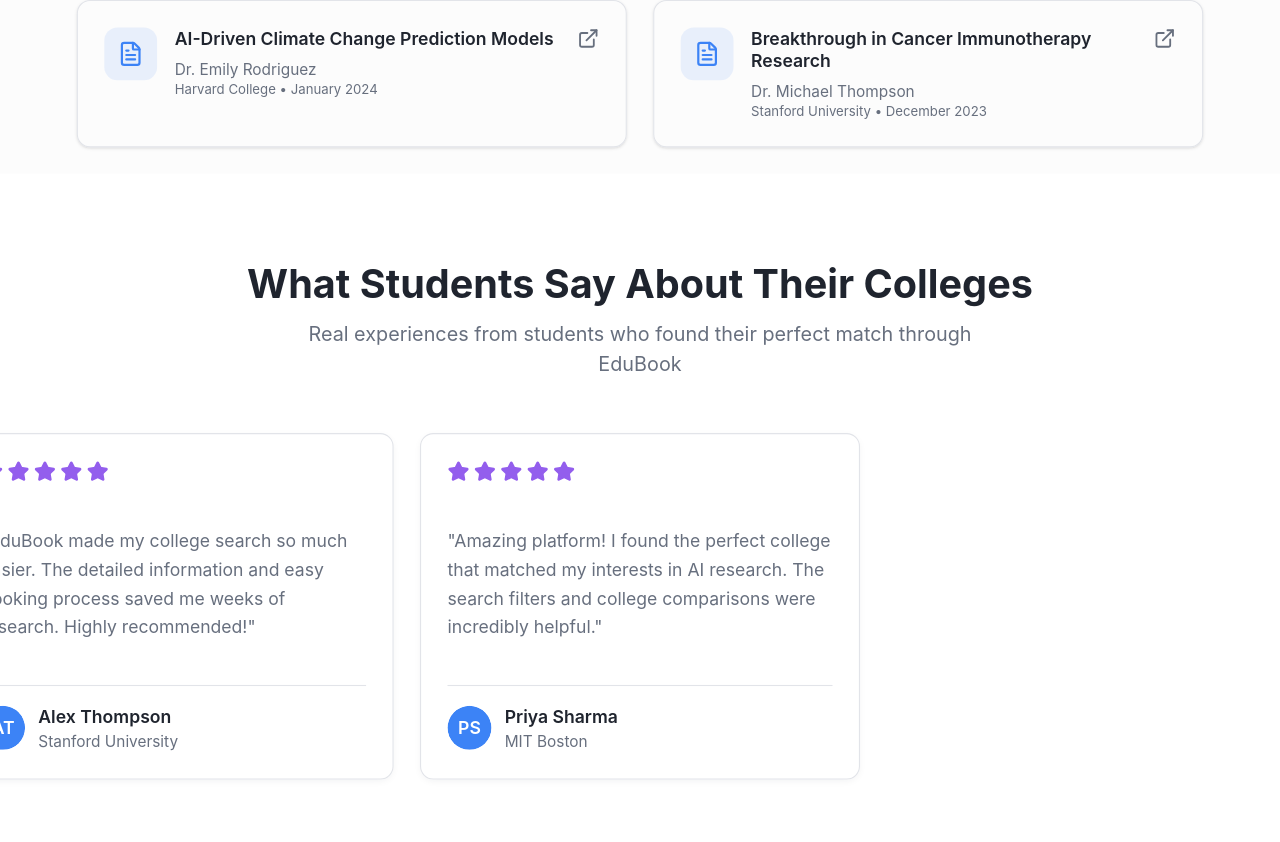
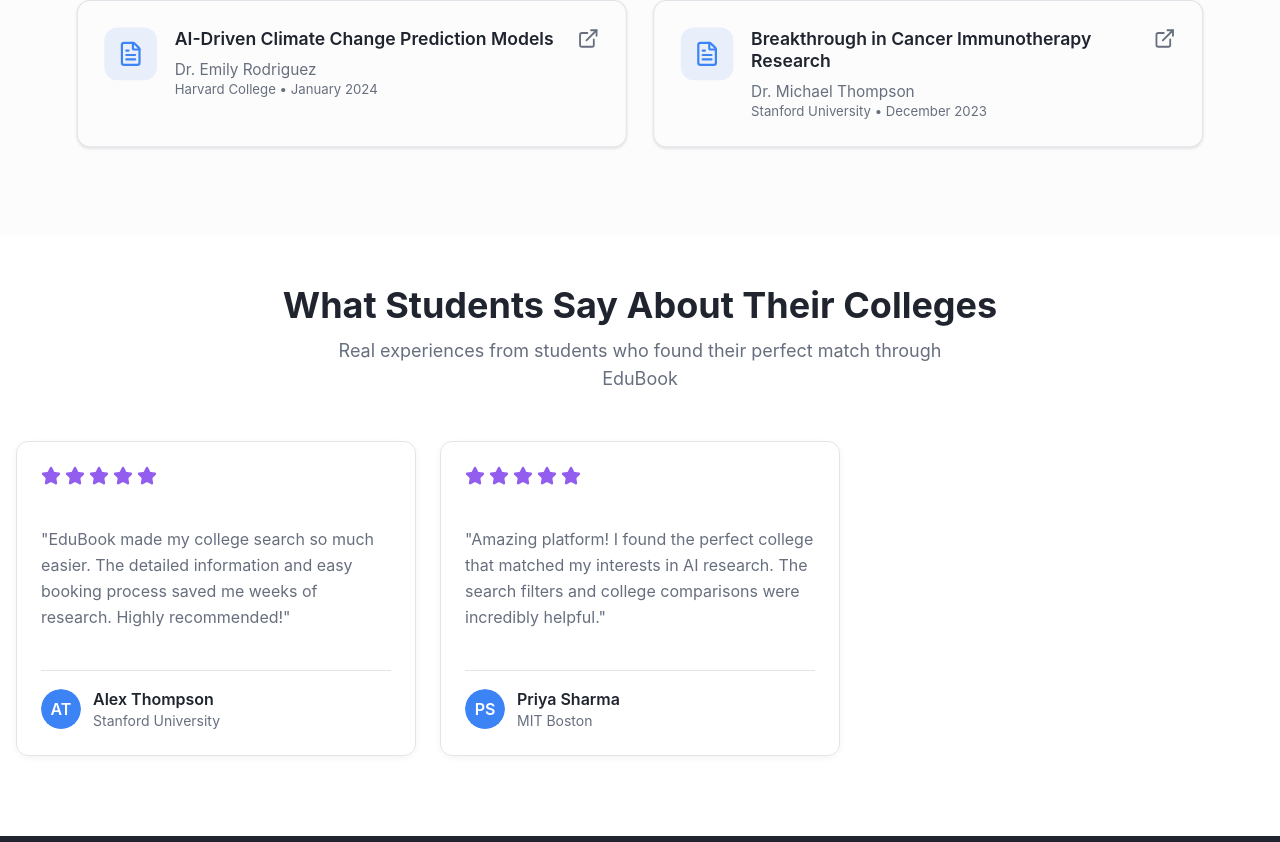
Before and after one commit to bibek-totol/college-book, a Next.js app: page / in a window 1280 px wide. Shown: the part 2298-3140 px from the top of the page. Built offline with nearby package versions, Linux system fonts and the light colour scheme; no server answers; the database is empty; what @radix-ui/themes would draw is missing.

Commit message:
Final Touch

```diff
--- a/app/page.tsx
+++ b/app/page.tsx
@@ -25,14 +25,9 @@ const Home = () => {
         </motion.div>
 
 
-        <motion.div
-          initial={{ opacity: 0, y: 100, scale: 0.95 }}
-          whileInView={{ opacity: 1, y: 0, scale: 1.10 }}
-          transition={{ duration: 0.6, ease: "easeOut" }}
-          viewport={{ once: false, amount: 0.1 }}
-        >
+
           <ReviewsSection />
-        </motion.div>
+
       </main>
     </div>
   );
```
